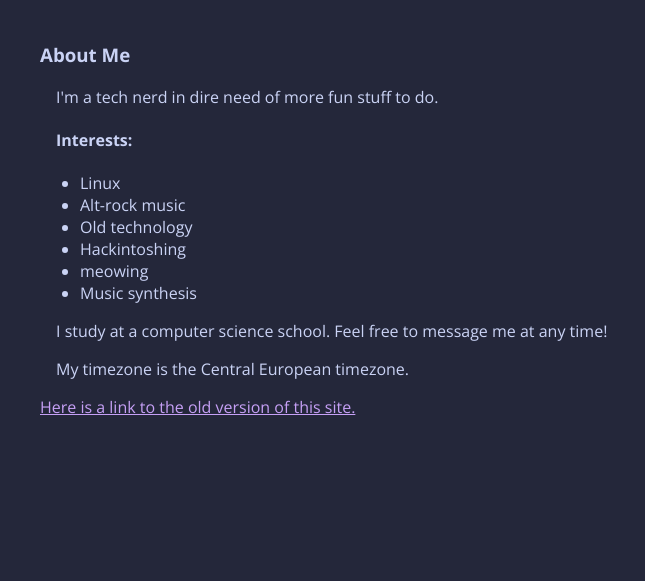
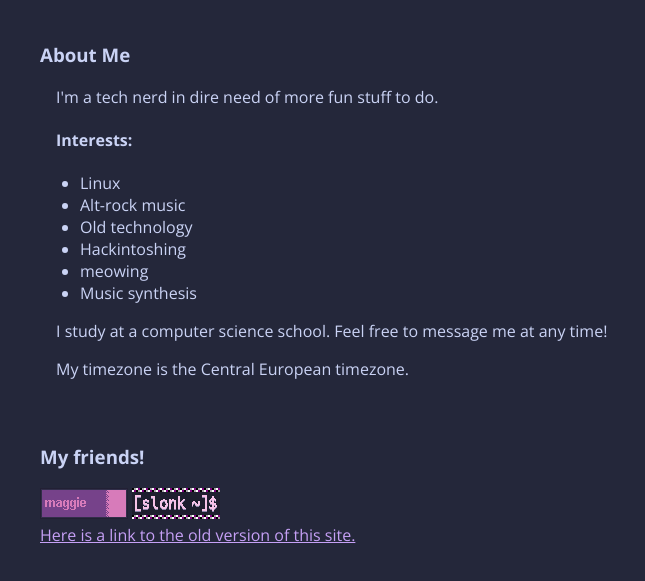
Before and after one commit to maggster165/meow, a plain HTML site: page index.html in a window 1280 px wide. Shown: the part 191-772 px from the top of the page, without its empty margins (0-645 px from the left). Drawn offline with nearby package versions, Linux system fonts and the light colour scheme.

Commit message:
Added 88x31s

```diff
--- a/index.html
+++ b/index.html
@@ -36,6 +36,9 @@
     </ul>
     <p>I study at a computer science school. Feel free to message me at any time! </p>
     <p>My timezone is the Central European timezone.</p>
+    <h3>My friends!</h3>
+    <img src="88x31s/maggie8831.gif" alt="88x31">
+    <img src="88x31s/sl88x31.png" alt="88x31"><br>
     <a href="oldindex.html">Here is a link to the old version of this site.</a>
 </div>
 </body>
```
Also changed, not shown: 88x31s/maggie8831.gif (added), 88x31s/sl88x31.png (added).
